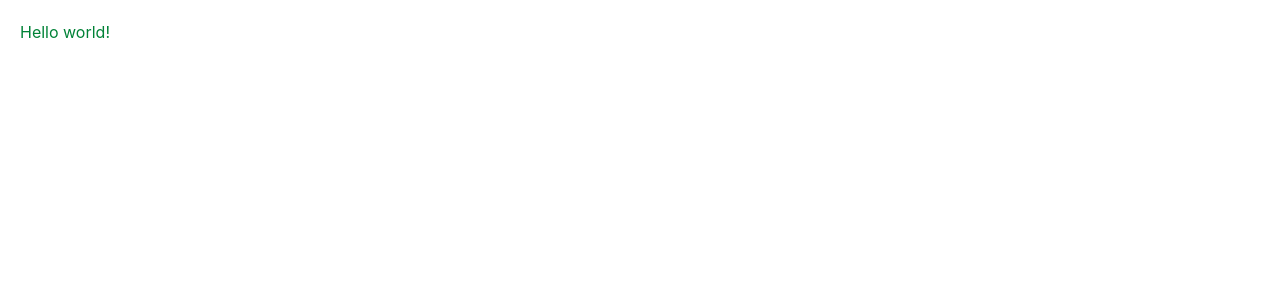
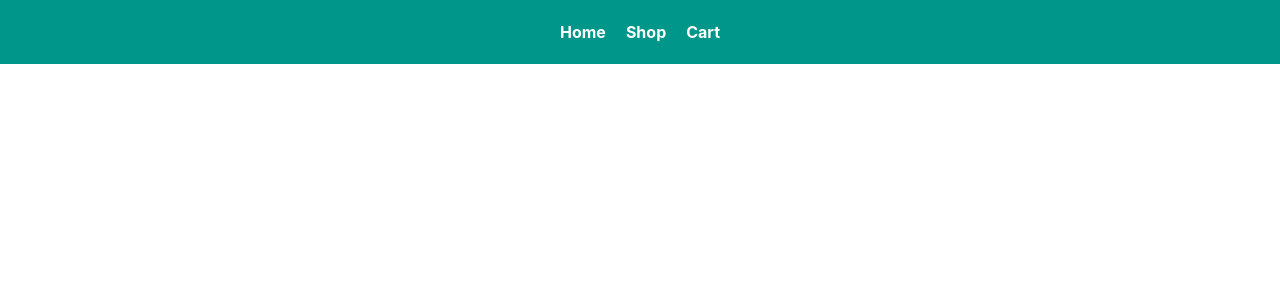
Before and after one commit to weitingyp/odin-shopping-cart, a React (Vite) app: page / in a window 1280 px wide. Shown: the top 300 px of the page. Built offline with nearby package versions, Linux system fonts and the light colour scheme.

Commit message:
feat: create Nav bar in Root component

```diff
--- a/src/main.jsx
+++ b/src/main.jsx
@@ -1,9 +1,10 @@
-import { StrictMode } from 'react'
-import { createRoot } from 'react-dom/client'
-import './index.css'
+import { StrictMode } from "react";
+import { createRoot } from "react-dom/client";
+import Root from "./routes/root.jsx";
+import "./index.css";
 
-createRoot(document.getElementById('root')).render(
-  <StrictMode>
-    <h1 class="m-5 text-green-700">Hello world!</h1>
-  </StrictMode>,
-)
+createRoot(document.getElementById("root")).render(
+	<StrictMode>
+		<Root />
+	</StrictMode>,
+);
--- /dev/null
+++ b/src/routes/root.jsx
@@ -0,0 +1,15 @@
+export default function Root() {
+	return (
+		<nav className="width-full bg-teal-600 flex justify-center gap-5 py-5 text-white font-bold">
+			<a href="" className="hover:cursor-pointer">
+				Home
+			</a>
+			<a href="" className="hover:cursor-pointer">
+				Shop
+			</a>
+			<a href="" className="hover:cursor-pointer">
+				Cart
+			</a>
+		</nav>
+	);
+}
```
